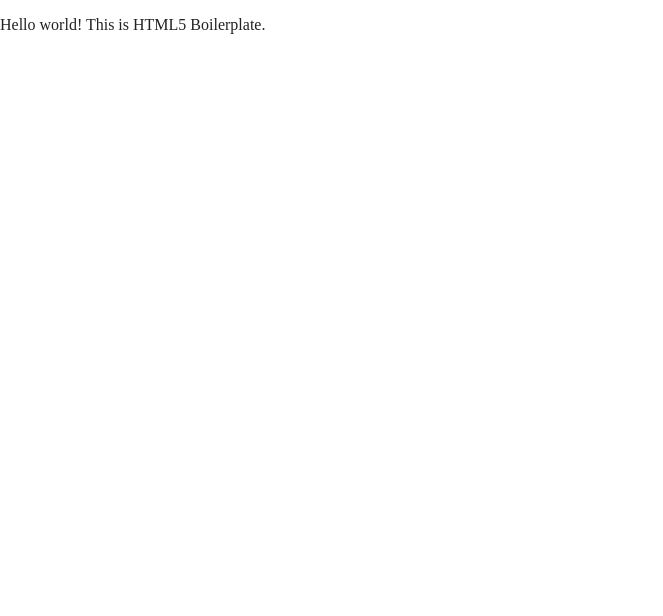
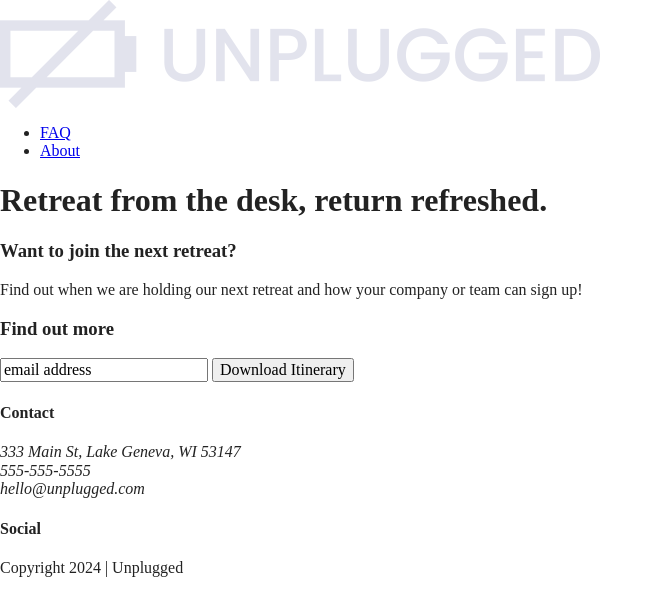
Before and after one commit to JamAli-W/unplugged, a website built with Parcel: page index.html in a window 1280 px wide. Shown: the whole page, without its empty margins (0-663 px from the left). Built offline with nearby package versions, Linux system fonts and the light colour scheme; files whose address does not match are found by name.

Commit message:
Added header, footer, and aside classes. Added header, footer and aside content and added links for About and FAQ pages

```diff
--- a/index.html
+++ b/index.html
@@ -3,7 +3,7 @@
 
 <head>
   <meta charset="utf-8">
-  <title></title>
+  <title>Unplugged Retreat</title>
   <meta name="description" content="">
   <meta name="viewport" content="width=device-width, initial-scale=1">
 
@@ -25,7 +25,60 @@
 <body>
 
   <!-- Add your site or application content here -->
-  <p>Hello world! This is HTML5 Boilerplate.</p>
+<header>
+    <div class="content-wrapper">
+      <a href="#"><img src="img/unpluggedlogo.png" alt="unplugged logo"></a>
+      <div class="header-divider">
+      <nav>
+        <ul>
+          <li><a href="faq/index.html" rel="noopener">FAQ</a></li>
+          <LI><a href="about/index.html" rel="noopener">About</a></li>
+        </ul>
+      </nav>
+    </div>
+</header>
+<main>
+  <section class="hero-section">
+    <div class="content-wrapper">
+      <!--HERO IMAGE NEEDED-->
+      <h1>Retreat from the desk, return refreshed.</h1>
+    </div>
+  </section>
+  <aside>
+    <div class="content-wrapper">
+      <div class="form-description">
+        <h3>Want to join the next retreat?</h3>
+        <p>Find out when we are holding our next retreat and how your company or team can sign up!</p>
+      </div>
+      <div class="form">
+        <h3>Find out more</h3>
+        <input type="text" name="name" value="email address">
+        <input type="button" value="Download Itinerary">
+      </div>
+    </div>
+  </aside>
+</main> <!-- main wrapper -->
+<footer>
+  <div class="content-wrapper">
+    <div class="footer-content">
+      <div class="contact">
+        <h4>Contact</h4>
+        <address>333 Main St, Lake Geneva, WI 53147<br>555-555-5555<br>hello@unplugged.com
+        </address>
+      </div>
+      <div class="social">
+        <h4>Social</h4>
+        <div class="social-icons"></div>
+          <p><a href="https://www.facebook.com/yoursite" target="_blank" rel="noopener"></a></p>
+          <p><a href="https://cdn2.iconfinder.com/data/icons/social-media-2285/512/1_Twitter2_colored_svg-64.png" target="_blank" rel="noopener"></a></p>
+          <p><a href="https://www.iconfinder.com/icons/5296765/camera_instagram_instagram_logo_icon" target="_blank" rel="noopener"></a></p>
+      </div>
+    </div>
+    <div class="copyright">
+      <p>Copyright 2024 | Unplugged</p>
+    </div>
+  </div>
+</footer>
   <script src="js/vendor/modernizr-3.11.2.min.js"></script>
   <script src="js/plugins.js"></script>
   <script src="js/main.js"></script>
```
Also changed, not shown: faq/index.html (+39 -1 lines).
